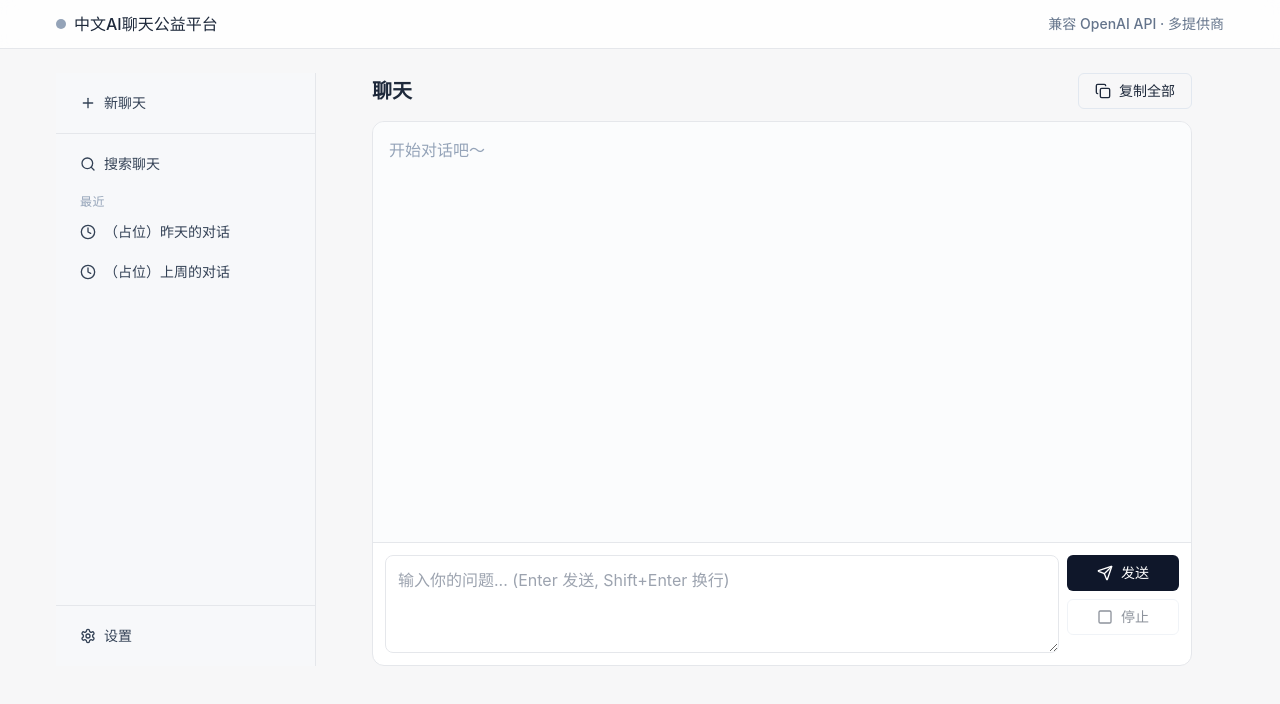
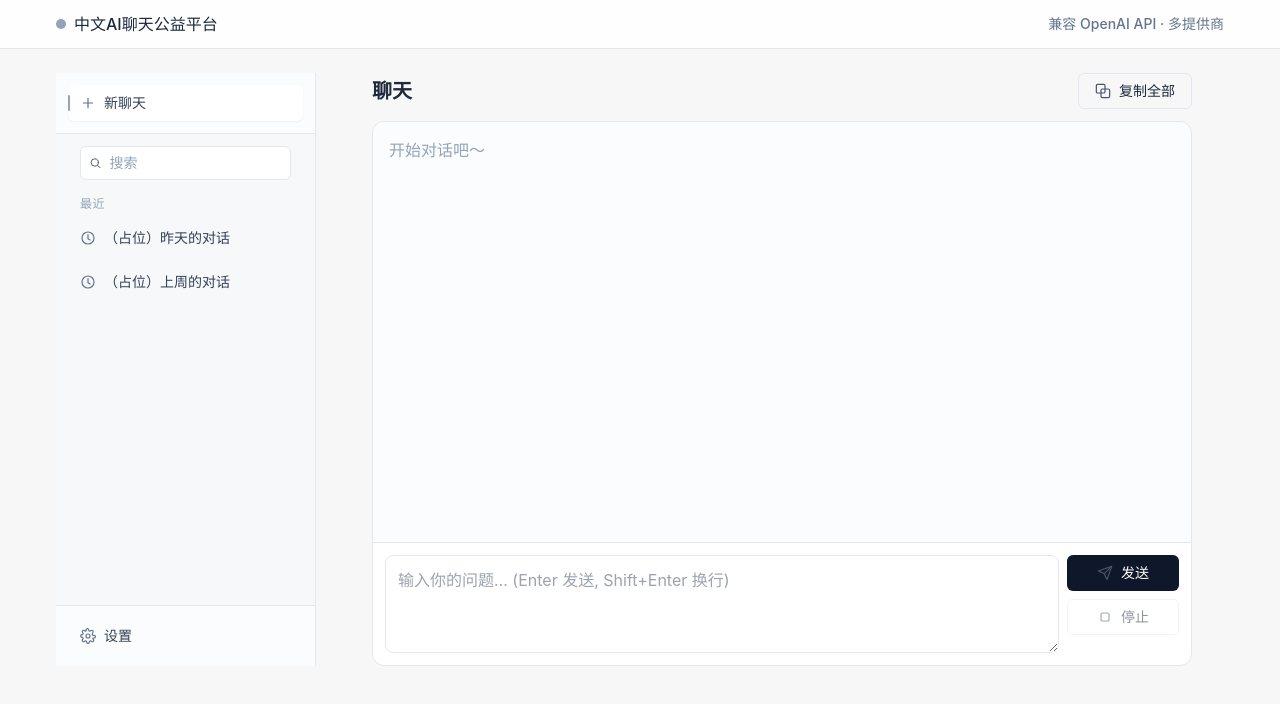
Before and after one commit to ustc21xyx/AI-chat-platform, a Next.js app: page /chat in a window 1280 px wide. Shown: the top 704 px of the page. Built offline with nearby package versions, Linux system fonts and the light colour scheme.

Commit message:
refactor(ui): polish details to match ChatGPT feel — sidebar search, active item highlight; replace lucide/copy deps with inline icons and clipboard API; refine markdown/code styles; neutral gray theme kept

```diff
--- a/app/chat/page.tsx
+++ b/app/chat/page.tsx
@@ -3,8 +3,7 @@
 import { useRef, useState } from 'react'
 import { Button } from '@/components/ui/button'
 import MessageBubble from '@/components/chat/MessageBubble'
-import { Copy, Send, Square } from 'lucide-react'
-import copy from 'copy-to-clipboard'
+import { IconCopy as Copy, IconSend as Send, IconStop as Square } from '@/components/ui/icons'
 
  type ChatMessage = {
   role: 'user' | 'assistant'
@@ -80,9 +79,9 @@ export default function ChatPage() {
     abortRef.current = null
   }
 
-  const copyAll = () => {
+  const copyAll = async () => {
     const text = messages.map(m => `${m.role === 'user' ? '你' : '助手'}：${m.content}`).join('\n')
-    copy(text)
+    try { await navigator.clipboard.writeText(text) } catch {}
   }
 
   return (
--- a/components/chat/MessageBubble.tsx
+++ b/components/chat/MessageBubble.tsx
@@ -20,7 +20,18 @@ export default function MessageBubble({ role, content }: Props) {
       </div>
       <div className="flex-1">
         <div className="prose prose-slate max-w-none text-slate-800 text-[15px] leading-7">
-          <ReactMarkdown remarkPlugins={[remarkGfm as any]} rehypePlugins={[rehypeHighlight as any]}>
+          <ReactMarkdown
+            remarkPlugins={[remarkGfm as any]}
+            rehypePlugins={[rehypeHighlight as any]}
+            components={{
+              pre: ({node, ...props}) => (
+                <pre className="not-prose" {...props} />
+              ),
+              code: ({node, inline, className, children, ...props}: any) => (
+                <code className={`rounded-md ${className || ''}`} {...props}>{children}</code>
+              )
+            }}
+          >
             {content || '…'}
           </ReactMarkdown>
         </div>
--- a/components/layout/Sidebar.tsx
+++ b/components/layout/Sidebar.tsx
@@ -1,28 +1,40 @@
 "use client"
 
 import Link from 'next/link'
-import { Plus, Search, Clock, Settings } from 'lucide-react'
+import { usePathname } from 'next/navigation'
+import { IconPlus as Plus, IconSearch as Search, IconClock as Clock, IconSettings as Settings } from '@/components/ui/icons'
 
 export default function Sidebar() {
-  const Item = ({ icon: Icon, label, href = '#' }: { icon: any; label: string; href?: string }) => (
-    <Link href={href} className="flex items-center gap-2 px-3 py-2 rounded-md hover:bg-slate-100 text-slate-700">
-      <Icon size={16} />
+  const pathname = usePathname()
+
+  const Item = ({ icon: Icon, label, href = '#', active = false }: { icon: any; label: string; href?: string; active?: boolean }) => (
+    <Link
+      href={href}
+      className={`group relative flex items-center gap-2 px-3 py-2 rounded-md text-slate-700 hover:bg-white hover:shadow-sm transition ${active ? 'bg-white shadow-sm' : ''}`}
+    >
+      <span className={`absolute left-0 top-1/2 -translate-y-1/2 w-0.5 h-4 rounded-full ${active ? 'bg-slate-400' : 'bg-transparent'} transition`} />
+      <Icon size={16} className="text-slate-500 group-hover:text-slate-700" />
       <span className="text-sm">{label}</span>
     </Link>
   )
 
   return (
     <aside className="hidden lg:flex lg:flex-col border-r bg-slate-50/60">
-      <div className="p-3 border-b">
-        <Item icon={Plus} label="新聊天" href="/chat" />
+      <div className="p-3 border-b bg-white/60">
+        <Item icon={Plus} label="新聊天" href="/chat" active={pathname === '/chat'} />
       </div>
-      <div className="p-3 space-y-1 flex-1 overflow-auto">
-        <Item icon={Search} label="搜索聊天" />
+      <div className="p-3 space-y-2 flex-1 overflow-auto">
+        <div className="px-3">
+          <div className="flex items-center gap-2 rounded-md bg-white border px-2 py-1.5 text-slate-500">
+            <Search size={14} />
+            <input placeholder="搜索" className="w-full bg-transparent text-sm outline-none placeholder:text-slate-400" />
+          </div>
+        </div>
         <div className="pt-2 text-xs uppercase tracking-wider text-slate-400 px-3">最近</div>
         <Item icon={Clock} label="（占位）昨天的对话" />
         <Item icon={Clock} label="（占位）上周的对话" />
       </div>
-      <div className="p-3 border-t">
+      <div className="p-3 border-t bg-white/60">
         <Item icon={Settings} label="设置" />
       </div>
     </aside>
--- /dev/null
+++ b/components/ui/icons.tsx
@@ -0,0 +1,29 @@
+import * as React from 'react'
+
+export const Icon = ({ children, size = 16, className = 'text-slate-600' }: { children: React.ReactNode; size?: number; className?: string }) => (
+  <svg width={size} height={size} viewBox="0 0 24 24" fill="none" stroke="currentColor" strokeWidth="1.8" strokeLinecap="round" strokeLinejoin="round" className={className}>
+    {children}
+  </svg>
+)
+
+export const IconPlus = (props: any) => (
+  <Icon {...props}><path d="M12 5v14M5 12h14"/></Icon>
+)
+export const IconSearch = (props: any) => (
+  <Icon {...props}><circle cx="11" cy="11" r="7"/><path d="M21 21l-4.3-4.3"/></Icon>
+)
+export const IconClock = (props: any) => (
+  <Icon {...props}><circle cx="12" cy="12" r="9"/><path d="M12 7v6l3 2"/></Icon>
+)
+export const IconSettings = (props: any) => (
+  <Icon {...props}><path d="M12 15a3 3 0 1 0 0-6 3 3 0 0 0 0 6Z"/><path d="M19.4 15a1.7 1.7 0 0 0 .3 1.8l.1.2a2 2 0 1 1-2.8 2.8l-.2-.1a1.7 1.7 0 0 0-1.8-.3 1.7 1.7 0 0 0-1 1.5V21a2 2 0 1 1-4 0v-.1a1.7 1.7 0 0 0-1-1.5 1.7 1.7 0 0 0-1.8.3l-.2.1a2 2 0 1 1-2.8-2.8l.1-.2a1.7 1.7 0 0 0 .3-1.8 1.7 1.7 0 0 0-1.5-1H3a2 2 0 1 1 0-4h.1a1.7 1.7 0 0 0 1.5-1 1.7 1.7 0 0 0-.3-1.8l-.1-.2a2 2 0 1 1 2.8-2.8l.2.1a1.7 1.7 0 0 0 1.8.3h.1A1.7 1.7 0 0 0 9 3.1V3a2 2 0 1 1 4 0v.1a1.7 1.7 0 0 0 1 1.5h.1a1.7 1.7 0 0 0 1.8-.3l.2-.1a2 2 0 1 1 2.8 2.8l-.1.2a1.7 1.7 0 0 0-.3 1.8v.1A1.7 1.7 0 0 0 21 11h.1a2 2 0 1 1 0 4h-.1a1.7 1.7 0 0 0-1.5 1Z"/></Icon>
+)
+export const IconCopy = (props: any) => (
+  <Icon {...props}><rect x="9" y="9" width="13" height="13" rx="2"/><rect x="2" y="2" width="13" height="13" rx="2"/></Icon>
+)
+export const IconSend = (props: any) => (
+  <Icon {...props}><path d="m22 2-7 20-4-9-9-4Z"/><path d="M22 2 11 13"/></Icon>
+)
+export const IconStop = (props: any) => (
+  <Icon {...props}><rect x="6" y="6" width="12" height="12" rx="2"/></Icon>
+)
```
